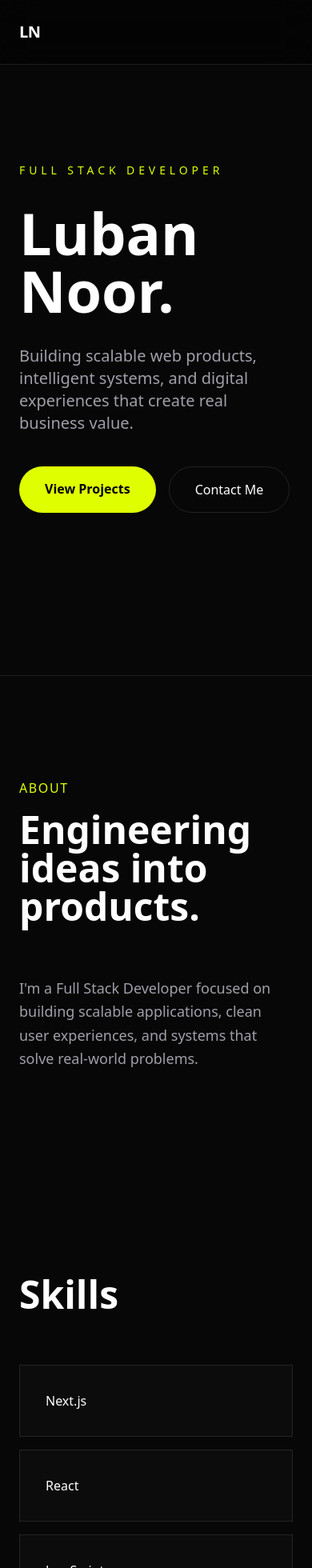
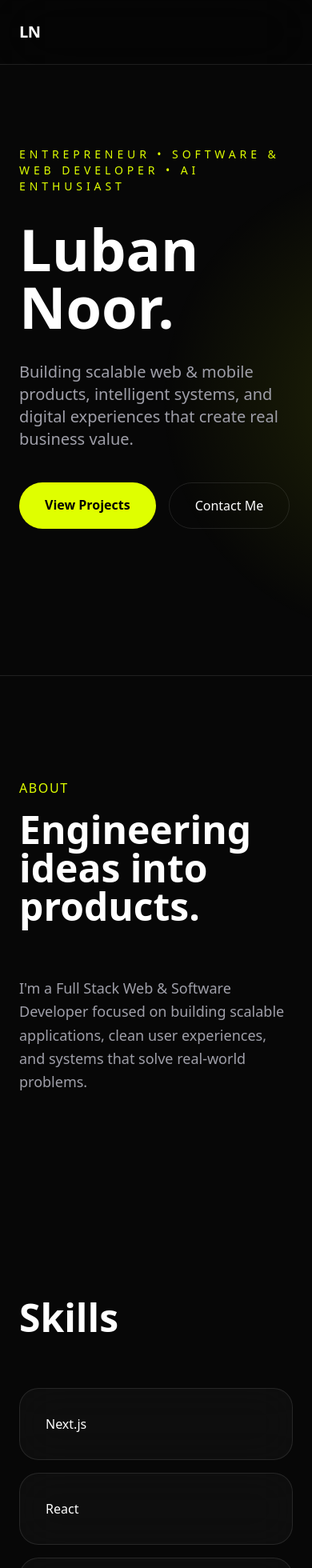
Before and after one commit to imluban/portfolio, a Next.js app: page / in a window 390 px wide. Shown: the top 1960 px of the page at 80% size. Built offline with nearby package versions, Linux system fonts and the light colour scheme.

Commit message:
Premium UI and animations

```diff
--- a/src/app/globals.css
+++ b/src/app/globals.css
@@ -11,6 +11,7 @@ html {
 body {
   background: #070707;
   color: white;
+  position: relative;
 }
 
 ::selection {
--- a/src/app/layout.js
+++ b/src/app/layout.js
@@ -2,6 +2,7 @@ import "./globals.css";
 
 import Navbar from "@/components/layout/Navbar";
 import Footer from "@/components/layout/Footer";
+import BackgroundGlow from "@/components/ui/BackgroundGlow";
 
 export const metadata = {
   title: "Luban Noor",
@@ -13,6 +14,8 @@ export default function RootLayout({ children }) {
     <html lang="en">
       <body>
 
+        <BackgroundGlow />
+
         <Navbar />
 
         {children}
--- a/src/components/layout/Navbar.jsx
+++ b/src/components/layout/Navbar.jsx
@@ -3,13 +3,13 @@ import Container from "../ui/Container";
 
 export default function Navbar() {
   return (
-    <header className="fixed top-0 left-0 right-0 z-50 backdrop-blur-xl bg-black/40 border-b border-white/10">
+    <header className="fixed top-0 left-0 right-0 z-50 bg-black/20 backdrop-blur-2xl border-b border-white/10">
       <Container>
         <div className="h-20 flex items-center justify-between">
 
           <Link
             href="/"
-            className="font-black text-xl tracking-tight"
+            className="font-black text-xl tracking-tight hover:text-[#dfff00] transition"
           >
             LN
           </Link>
--- a/src/components/sections/About.jsx
+++ b/src/components/sections/About.jsx
@@ -1,4 +1,5 @@
 import Container from "../ui/Container";
+import FadeIn from "../ui/FadeIn";
 
 export default function About() {
   return (
@@ -6,12 +7,13 @@ export default function About() {
 
       <Container>
 
+        <FadeIn>
         <div className="grid md:grid-cols-2 gap-16">
 
-          <div>
-            <p className="text-[#dfff00] uppercase tracking-widest mb-4">
-              About
-            </p>
+            <div>
+              <p className="text-[#dfff00] uppercase tracking-widest mb-4">
+                About
+              </p>
 
             <h2 className="text-5xl font-black">
               Engineering ideas into products.
@@ -20,13 +22,14 @@ export default function About() {
 
           <div>
             <p className="text-zinc-400 text-lg leading-relaxed">
-              I&apos;m a Full Stack Developer focused on building
+              I&apos;m a Full Stack Web & Software Developer focused on building
               scalable applications, clean user experiences,
               and systems that solve real-world problems.
             </p>
           </div>
 
         </div>
+        </FadeIn>
 
       </Container>
 
--- a/src/components/sections/CTA.jsx
+++ b/src/components/sections/CTA.jsx
@@ -1,4 +1,5 @@
 import Container from "../ui/Container";
+import FadeIn from "../ui/FadeIn";
 
 export default function CTA() {
   return (
@@ -8,7 +9,8 @@ export default function CTA() {
     >
       <Container>
 
-        <div className="text-center">
+        <FadeIn>
+          <div className="text-center">
 
           <h2 className="text-6xl font-black mb-6">
             Let&apos;s Build Something Great
@@ -35,6 +37,7 @@ export default function CTA() {
           </a>
 
         </div>
+        </FadeIn>
 
       </Container>
     </section>
--- a/src/components/sections/Experience.jsx
+++ b/src/components/sections/Experience.jsx
@@ -1,4 +1,5 @@
 import Container from "../ui/Container";
+import FadeIn from "../ui/FadeIn";
 
 export default function Experience() {
   return (
@@ -6,6 +7,7 @@ export default function Experience() {
 
       <Container>
 
+        <FadeIn>
         <h2 className="text-5xl font-black mb-16">
           Experience
         </h2>
@@ -28,6 +30,7 @@ export default function Experience() {
           </div>
 
         </div>
+        </FadeIn>
 
       </Container>
 
--- a/src/components/sections/FeaturedProjects.jsx
+++ b/src/components/sections/FeaturedProjects.jsx
@@ -1,4 +1,5 @@
 import Container from "../ui/Container";
+import FadeIn from "../ui/FadeIn";
 
 export default function FeaturedProjects() {
   return (
@@ -8,9 +9,10 @@ export default function FeaturedProjects() {
     >
       <Container>
 
-        <h2 className="text-5xl font-black mb-16">
-          Featured Projects
-        </h2>
+        <FadeIn>
+          <h2 className="text-5xl font-black mb-16">
+            Featured Projects
+          </h2>
 
         <div className="grid md:grid-cols-2 gap-8">
 
@@ -40,6 +42,7 @@ export default function FeaturedProjects() {
           ))}
 
         </div>
+        </FadeIn>
 
       </Container>
     </section>
--- a/src/components/sections/Hero.jsx
+++ b/src/components/sections/Hero.jsx
@@ -2,6 +2,7 @@
 
 import { motion } from "framer-motion";
 import Container from "../ui/Container";
+import FadeIn from "../ui/FadeIn";
 
 export default function Hero() {
   return (
@@ -9,6 +10,7 @@ export default function Hero() {
 
       <Container>
 
+        <FadeIn>
         <motion.div
           initial={{ opacity: 0, y: 60 }}
           animate={{ opacity: 1, y: 0 }}
@@ -16,7 +18,7 @@ export default function Hero() {
           className="max-w-5xl"
         >
           <p className="uppercase tracking-[0.35em] text-[#dfff00] text-sm mb-8">
-            Full Stack Developer
+            Entrepreneur • Software & Web Developer • AI Enthusiast
           </p>
 
           <h1 className="text-7xl md:text-9xl font-black leading-none mb-8">
@@ -26,7 +28,7 @@ export default function Hero() {
           </h1>
 
           <p className="text-zinc-400 text-xl max-w-2xl mb-10">
-            Building scalable web products,
+            Building scalable web & mobile products,
             intelligent systems,
             and digital experiences that create real business value.
           </p>
@@ -47,6 +49,7 @@ export default function Hero() {
             </a>
           </div>
         </motion.div>
+        </FadeIn>
 
       </Container>
 
--- a/src/components/sections/Skills.jsx
+++ b/src/components/sections/Skills.jsx
@@ -1,4 +1,5 @@
 import Container from "../ui/Container";
+import FadeIn from "../ui/FadeIn";
 
 const skills = [
   "Next.js",
@@ -17,6 +18,7 @@ export default function Skills() {
 
       <Container>
 
+        <FadeIn>
         <h2 className="text-5xl font-black mb-16">
           Skills
         </h2>
@@ -28,11 +30,17 @@ export default function Skills() {
               key={skill}
               className="
               p-8
+              rounded-3xl
               border
-              border-white/10
-              bg-white/[0.02]
-              hover:border-[#dfff00]
-              transition
+            border-white/10
+            bg-white/[0.03]
+              backdrop-blur-xl
+
+            hover:border-[#dfff00]
+              hover:-translate-y-2
+
+              transition-all
+              duration-300
               "
             >
               {skill}
@@ -40,6 +48,7 @@ export default function Skills() {
           ))}
 
         </div>
+        </FadeIn>
 
       </Container>
 
--- /dev/null
+++ b/src/components/ui/BackgroundGlow.jsx
@@ -0,0 +1,40 @@
+"use client";
+
+import { useEffect, useState } from "react";
+
+export default function BackgroundGlow() {
+  const [pos, setPos] = useState({
+    x: 500,
+    y: 500,
+  });
+
+  useEffect(() => {
+    const move = (e) => {
+      setPos({
+        x: e.clientX,
+        y: e.clientY,
+      });
+    };
+
+    window.addEventListener("mousemove", move);
+
+    return () => {
+      window.removeEventListener("mousemove", move);
+    };
+  }, []);
+
+  return (
+    <div
+      className="fixed inset-0 pointer-events-none z-0"
+      style={{
+        background: `
+          radial-gradient(
+            600px circle at ${pos.x}px ${pos.y}px,
+            rgba(223,255,0,0.12),
+            transparent 50%
+          )
+        `,
+      }}
+    />
+  );
+}
--- /dev/null
+++ b/src/components/ui/FadeIn.jsx
@@ -0,0 +1,28 @@
+"use client";
+
+import { motion } from "framer-motion";
+
+export default function FadeIn({
+  children,
+}) {
+  return (
+    <motion.div
+      initial={{
+        opacity: 0,
+        y: 40,
+      }}
+      whileInView={{
+        opacity: 1,
+        y: 0,
+      }}
+      viewport={{
+        once: true,
+      }}
+      transition={{
+        duration: 0.6,
+      }}
+    >
+      {children}
+    </motion.div>
+  );
+}
--- /dev/null
+++ b/src/components/ui/SectionTitle.jsx
@@ -0,0 +1,30 @@
+export default function SectionTitle({
+  number,
+  title,
+}) {
+  return (
+    <div className="mb-20">
+
+      <div className="flex items-center gap-4 mb-4">
+
+        <span
+          className="
+          text-[#dfff00]
+          text-sm
+          tracking-[0.3em]
+          "
+        >
+          {number}
+        </span>
+
+        <div className="h-px flex-1 bg-white/10" />
+
+      </div>
+
+      <h2 className="text-5xl md:text-6xl font-black">
+        {title}
+      </h2>
+
+    </div>
+  );
+}
```
